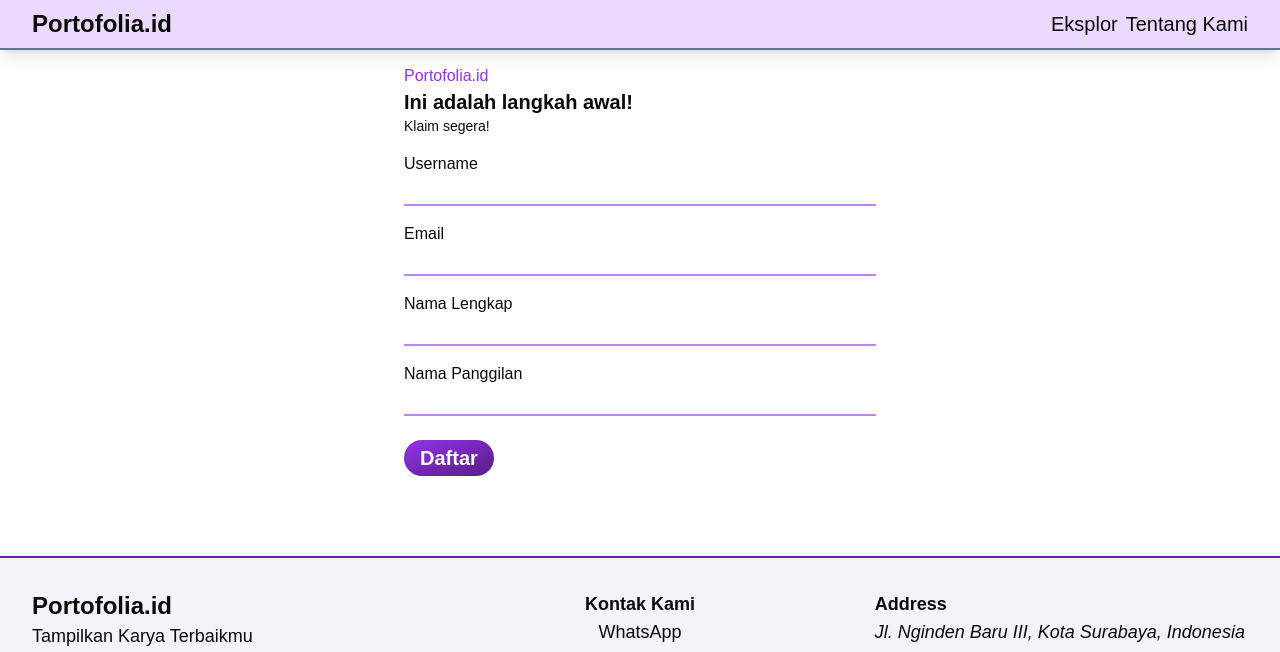
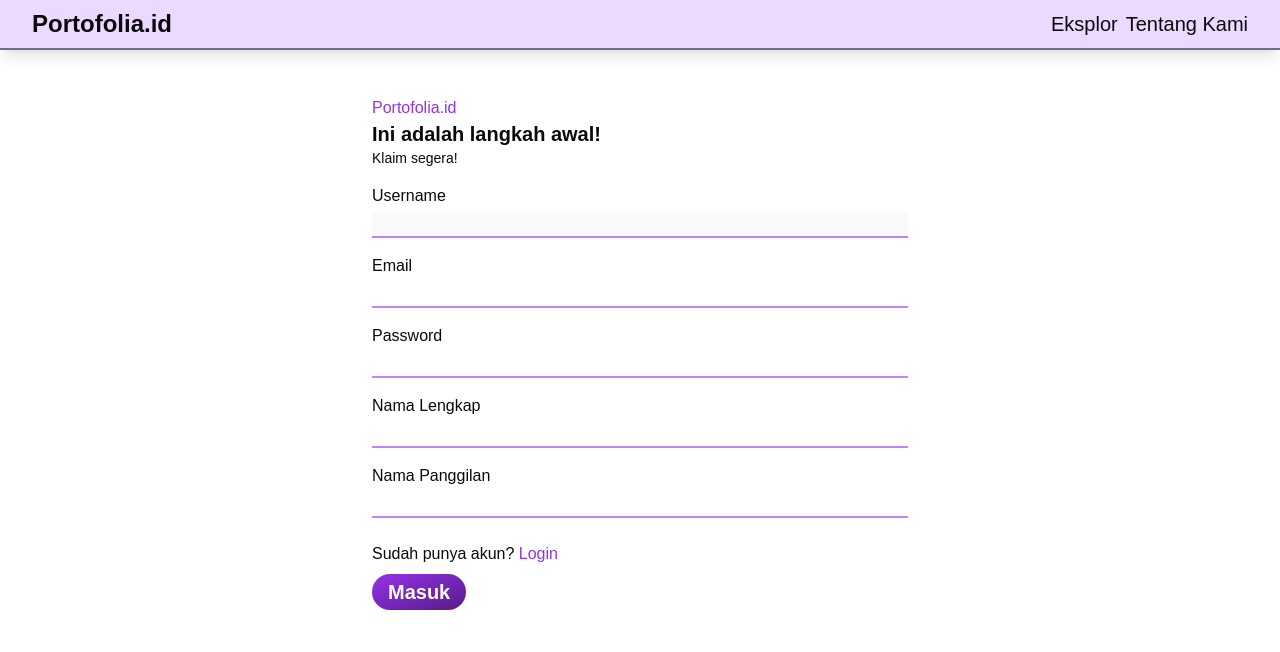
Before and after one commit to mnframadhan/portofolia, a React (Vite) app in the folder client/: page /auth/register in a window 1280 px wide. Shown: the top 652 px of the page. Built offline with nearby package versions, Linux system fonts and the light colour scheme; no server answers; a web font is replaced by a local one.

Commit message:
try it to client

```diff
--- a/client/src/components/footer.tsx
+++ b/client/src/components/footer.tsx
@@ -21,9 +21,9 @@ export const Footer = (props : FooterProps) => {
                 <div className="text-nowrap w-1/3 flex flex-col items-center">
                     <h4 className="font-bold text-xs md:text-lg">Kontak Kami</h4>
                     <ul>
-                        {props.contacts.map((contact) => {
+                        {props.contacts.map((contact, index) => {
                             return(
-                                <li><a href="/" className="md:text-lg hover:text-purple-900 hover:underline decoration-dashed">{contact}</a></li>
+                                <li key={index} ><a href="/" className="md:text-lg hover:text-purple-900 hover:underline decoration-dashed">{contact}</a></li>
                             )
                         })}
                     </ul>
--- a/client/src/components/hero.tsx
+++ b/client/src/components/hero.tsx
@@ -57,9 +57,9 @@ export const Hero = () => {
 
           <Marquee>
             <div className="flex flex-wrap items-center justify-center p-8 gap-4 md:gap-8">
-              {showedUserData.map((item) => {
+              {showedUserData.map((item, index) => {
                 return (
-                  <div className="bg-purple-200 flex flex-col gap-2 p-4 px-8 shadow-xl rounded-lg hover:hue-rotate-15">
+                  <div key={index} className="bg-purple-200 flex flex-col gap-2 p-4 px-8 shadow-xl rounded-lg hover:hue-rotate-15">
                     <div className="flex gap-4 items-center">
                       <figure>
                         <div className="overflow-hidden h-16 md:h-20 w-16 md:w-20 rounded-full">
--- a/client/src/components/jumbotron.tsx
+++ b/client/src/components/jumbotron.tsx
@@ -62,7 +62,7 @@ export const Jumbotron = (props : JumbotronProps) => {
                         <figure className="flex items-center justify-center">
                             {[...Array(5).keys()].map((item) => {
                                 return (
-                                    <div className="overflow-hidden mr-[-16px] border-4 border-white w-14 h-14 md:w-20 md:h-20 rounded-full bg-white">
+                                    <div key={item}  className="overflow-hidden mr-[-16px] border-4 border-white w-14 h-14 md:w-20 md:h-20 rounded-full bg-white">
                                         <img src="fitrah-example-image.png" alt={`${item}`} />
                                     </div>
                                 )
@@ -73,9 +73,9 @@ export const Jumbotron = (props : JumbotronProps) => {
                         </div>
                     </div>
                     <div className="flex text-lg md:text-2xl">
-                        {[...Array(5).keys()].map(() => {
+                        {[...Array(5).keys()].map((item) => {
                             return (
-                                <>⭐</>
+                                <div key={item}>⭐</div>
                             )
                         })}
                     </div>
--- a/client/src/components/ui/my-input.tsx
+++ b/client/src/components/ui/my-input.tsx
@@ -1,10 +1,16 @@
+import { ChangeEventHandler  } from "react";
+
+
 type  MyInputProps = {
 
     label: string;
-    type: "text" | "number" | "date" | "email";
+    type: "text" | "number" | "date" | "email" | "password";
     placeholder? : string;
     disabled?: boolean;
     value? : string;
+	name? : string;
+	id? : string;
+	handle_change?: ChangeEventHandler
 }
 
 
@@ -14,7 +20,7 @@ export const MyInput = (props : MyInputProps) => {
         <>
         <label htmlFor={`${props.label}`} className="flex flex-col gap-1">
             <span className="font-light">{props.label}</span>
-            <input type={`${props.type}`} className={`border-b-2 border-purple-400 focus:outline-none ${props.disabled ? "text-slate-600" : ""}`} value={props.value} placeholder={props.placeholder ? `${props.placeholder}`: ""} disabled={props.disabled} />
+            <input id={`${props.id}`} type={`${props.type}`}  name={props.name} onChange={ props.handle_change} className={`border-b-2 border-purple-400 focus:outline-none ${props.disabled ? "text-slate-600" : ""}`} value={props.value} placeholder={props.placeholder ? `${props.placeholder}`: ""} disabled={props.disabled} />
         </label>
         </>
 
--- a/client/src/routes/auth/login.tsx
+++ b/client/src/routes/auth/login.tsx
@@ -11,7 +11,7 @@ export function Login () {
   return(
     <section id='login' className='flex items-center justify-center'>
 
-      <div className='flex flex-col gap-4 p-8 md:p-18 md:max-w-[600px] font-main'>
+      <div className="flex flex-col gap-4 p-8 py-24  font-main w-[600px]">
 
         <div>
           <span className='text-purple-600'>Portofolia.id</span>
--- a/client/src/routes/auth/register.tsx
+++ b/client/src/routes/auth/register.tsx
@@ -1,19 +1,88 @@
-import { Button } from "@/components/ui/my-button";
-import { MyInput } from "@/components/ui/my-input";
-import { createFileRoute } from "@tanstack/react-router";
+import { createFileRoute, Link} from "@tanstack/react-router";
+import { MyInput } from '../../components/ui/my-input';
+import { Button } from '../../components/ui/my-button';
+import { useState, FormEvent, ChangeEvent } from "react";
+
 
 export const Route = createFileRoute("/auth/register")({
 	component: Register,
 });
 
+
+type RegisterData = {
+	password: string;
+	email: string;
+	full_name: string;
+	nick_name: string;
+}
+
 export function Register() {
+
+	const API_URL = import.meta.env.VITE_API_URL;
+	const [formData, setFormData] = useState<RegisterData>({
+		email: "",
+		password: "",
+		full_name: "",
+		nick_name: "",
+	})
+	const [error, setError] = useState<string>();
+	const [loading, setLoading] = useState<boolean>(false);
+
 	const usernameCandidate = localStorage.getItem(
 		"candidateUsername"
 	) as string;
 
+
+	const handleChange = (e: ChangeEvent<HTMLInputElement>) => {
+
+		const { name, value } = e.target;
+		setFormData((prevState) => ({
+			...prevState,
+			[name]: value
+		}))
+
+	}
+
+	const handleSubmit = async (e: FormEvent) => {
+
+		e.preventDefault()
+
+		try {
+
+			setLoading(true)
+			const response = await fetch(`${API_URL}/api/users/registration`, {
+				headers: {
+					'Content-Type': 'application/json'
+				},
+				method: 'POST',
+				body: JSON.stringify({...formData, username: usernameCandidate})
+			})
+
+			if (!response.ok) {
+				const error = await response.json();
+				setError(error.message)
+			}
+
+			setLoading(false);
+
+		} catch {
+			alert("Something Wrong!")
+		}
+	}
+
+
+
+	if (loading) {
+		return <div>Loading Data . . .</div>
+	}
+
+	if (error) {
+		return <div>Error Fetching Data</div>
+	}
+
 	return (
 		<section id="register" className="flex items-center justify-center">
-            <div className="flex flex-col gap-4 p-8 md:p-16 font-main w-[600px]">
+			<div className="flex flex-col gap-4 p-8 py-24  font-main w-[600px]">
 				<div>
 					<span className="text-purple-600">Portofolia.id</span>
 					<h1 className="text-xl font-extrabold">
@@ -26,30 +95,20 @@ export function Register() {
 					</p>
 				</div>
 
-                <form>
+				<form onSubmit={handleSubmit}>
 					<div className="flex flex-col gap-6">
 						<div className="flex flex-col gap-4">
-                            {usernameCandidate ? (
-                                <MyInput
-                                    label="Username"
-                                    type="text"
-                                    disabled={true}
-                                    value={usernameCandidate}
-                                />
-                            ) : (
-                                <MyInput label="Username" type="text" />
-                            )}
-                            <MyInput label="Email" type="email" />
-                            <MyInput label="Nama Lengkap" type="text" />
-                            <MyInput label="Nama Panggilan" type="text" />
+							<MyInput id="username" label="Username" type="text" name="username" disabled={true} value={usernameCandidate} />
+							<MyInput id="email" label="Email" value={formData.email}  handle_change={handleChange} name="email"  type="email" />
+							<MyInput id="password" label="Password" value={formData.password}  handle_change={handleChange} name="password" type="password" />
+							<MyInput id="full_name" label="Nama Lengkap" value={formData.full_name}  handle_change={handleChange} name="full_name" type="text" />
+							<MyInput id="nick_name" label="Nama Panggilan" value={formData.nick_name} handle_change={handleChange}  name="nick_name" type="text" />
 						</div>
+						<div className='flex flex-col gap-2'>
+							 <span>Sudah punya akun? <Link to='/auth/login' className='text-purple-600 hover:underline decoration-dashed'>Login</Link></span>
 							<div>
-                            <Button
-                                title="Daftar"
-                                customGradient="bg-gradient-to-tl from-purple-900 to-purple-600"
-                                textColor="text-white"
-                                textWeight="font-semibold"
-                            ></Button>
+								 <Button title='Masuk' customGradient='bg-gradient-to-tl from-purple-900 to-purple-600' textColor='text-white' textWeight='font-semibold'></Button>
+							</div>
 						</div>
 					</div>
 				</form>
```
Also changed, not shown: client/src/routes/index.tsx (+1 -18 lines). Lines whose indentation alone changed are shown as unchanged.
